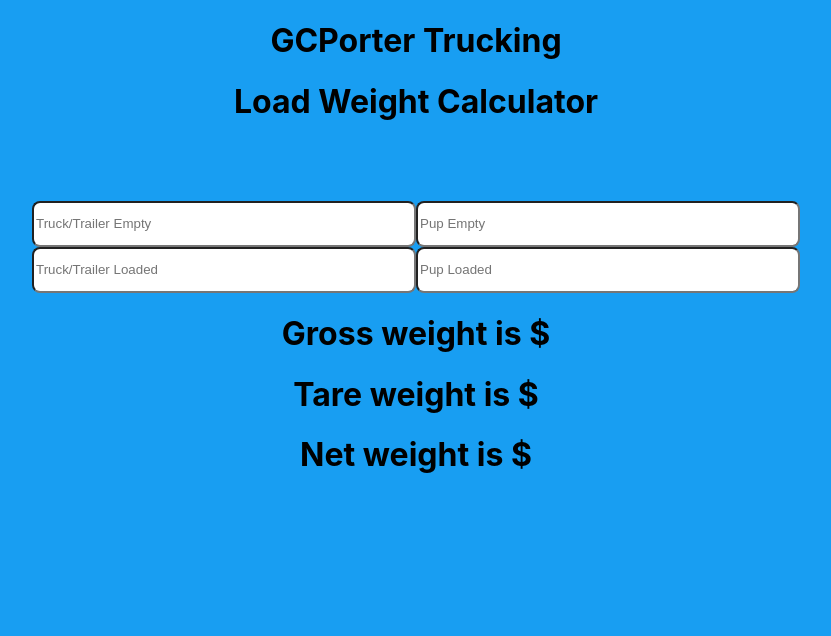
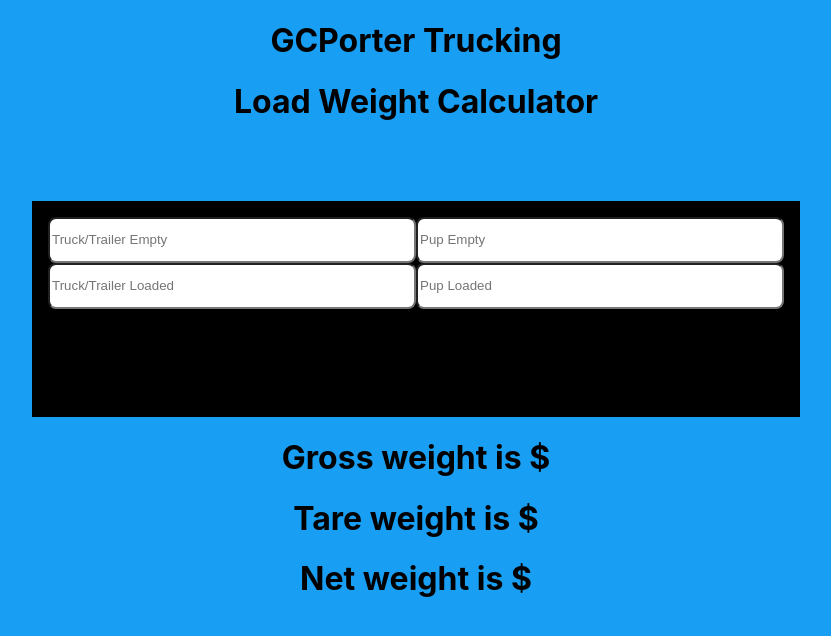
Before and after one commit to TandiweP/scales, a React (Create React App) app: page / in a window 1280 px wide. Shown: the top 636 px of the page, without its empty margins (224-1055 px from the left). Built offline with nearby package versions, Linux system fonts and the light colour scheme.

Commit message:
started form css

```diff
--- a/src/components/WeightCalc.js
+++ b/src/components/WeightCalc.js
@@ -1,9 +1,10 @@
 import React from "react"
+
 
 export default function WeightCalc () {
 
+    return (
 
-    return (
         <div>
     <h1> Gross weight is ${} </h1>
     <h1> Tare weight is ${} </h1>
--- a/src/index.css
+++ b/src/index.css
@@ -13,7 +13,14 @@
     monospace;
 }
 
+.form {
+  display: grid;
+  grid-template-rows: 1fr 1fr 1fr 1fr;
+  grid-template-columns: 1fr;
+  background-color: black;
+  padding: 1rem;
 
+}
 
 input {
   border-radius: .5rem;
```
Also changed, not shown: src/components/LightWeights.js (line endings or trailing spaces).
